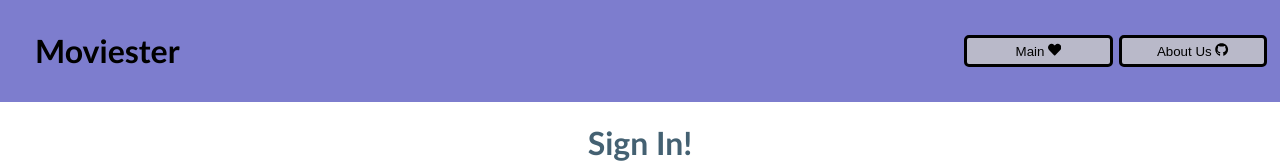
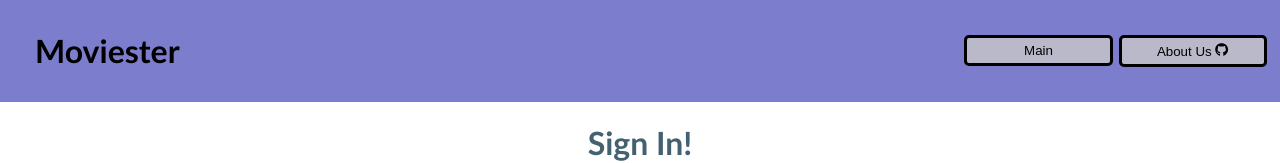
Before and after one commit to myriaambp/CS411-Final-Project, a React (Create React App) app in the folder prototype/frontend/: page / in a window 1280 px wide. Shown: the top 163 px of the page. Built offline with nearby package versions, Linux system fonts and the light colour scheme.

Commit message:
quick edit

```diff
--- a/prototype/frontend/src/Twitter_Authentication.js
+++ b/prototype/frontend/src/Twitter_Authentication.js
@@ -11,7 +11,7 @@ function GoogleAuth() {
         <div className="Container">
           <div className = "topbar">
               <h1 className = "mainLogo"> Moviester </h1>
-              <button className = "main"> Main <FaHeart /> </button>
+              <button className = "main"> Main  </button>
               <button className = "main"> About Us <FaGithub /> </button>
           </div>
             <div>
```
